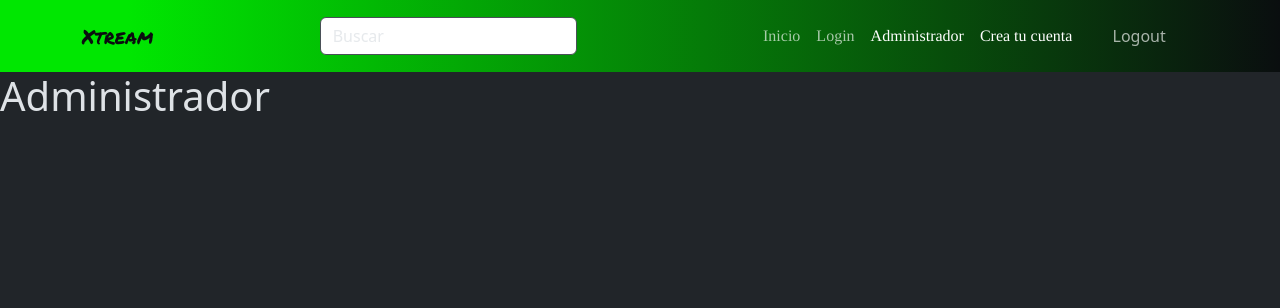
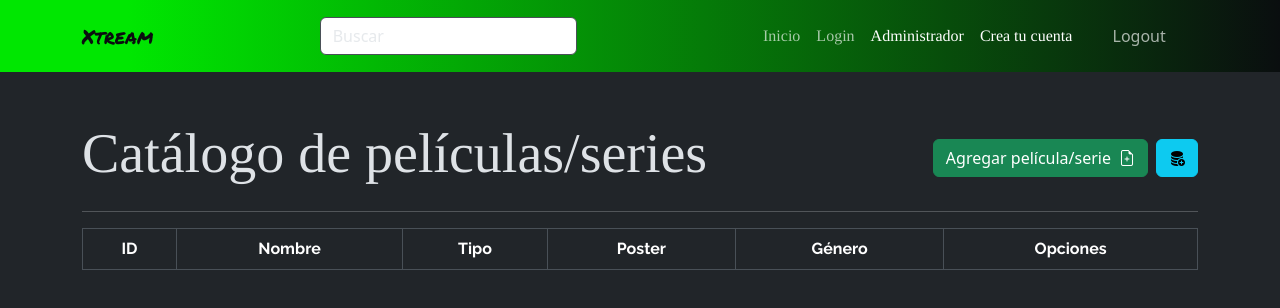
Before and after one commit to emiarias/Xtream, a React (Vite) app: page /administrador in a window 1280 px wide. Shown: the top 308 px of the page. Built offline with nearby package versions, Linux system fonts and the light colour scheme.

Commit message:
maquetado de la pagina adminitrador con botones para agregar y cargar datos y la tabla

```diff
--- a/src/App.jsx
+++ b/src/App.jsx
@@ -1,4 +1,5 @@
 import 'bootstrap/dist/css/bootstrap.min.css'
+import 'bootstrap-icons/font/bootstrap-icons.css';
 import Menu from './components/shared/Menu'
 import Footer from "./components/shared/Footer";
 import Inicio from './components/pages/Inicio';
--- a/src/components/pages/Administrador.jsx
+++ b/src/components/pages/Administrador.jsx
@@ -1,10 +1,38 @@
-import React from 'react';
+import { Button, Table } from 'react-bootstrap';
 
 const Administrador = () => {
     return (
+        <section className='container'>
+           <div className="d-flex justify-content-between align-items-center mt-5">
+        <h1 className="display-4 tinos">Catálogo de películas/series</h1>
         <div>
-            <h1>Administrador</h1>
+          <Button className="btn btn-success">
+            Agregar película/serie
+            <i className="bi bi-file-earmark-plus ms-2"></i>
+          </Button>
+          <Button className="btn btn-info ms-2">
+            <i
+              className="bi bi-database-fill-add"
+            ></i>
+          </Button>
         </div>
+      </div>
+      <hr />
+      <Table responsive striped bordered hover className="raleway">
+        <thead>
+          <tr className="text-center">
+            <th>ID</th>
+            <th>Nombre</th>
+            <th>Tipo</th>
+            <th>Poster</th>
+            <th>Género</th>
+            <th>Opciones</th>
+          </tr>
+        </thead>
+        <tbody>
+        </tbody>
+      </Table>
+        </section>
     );
 };
 
```
